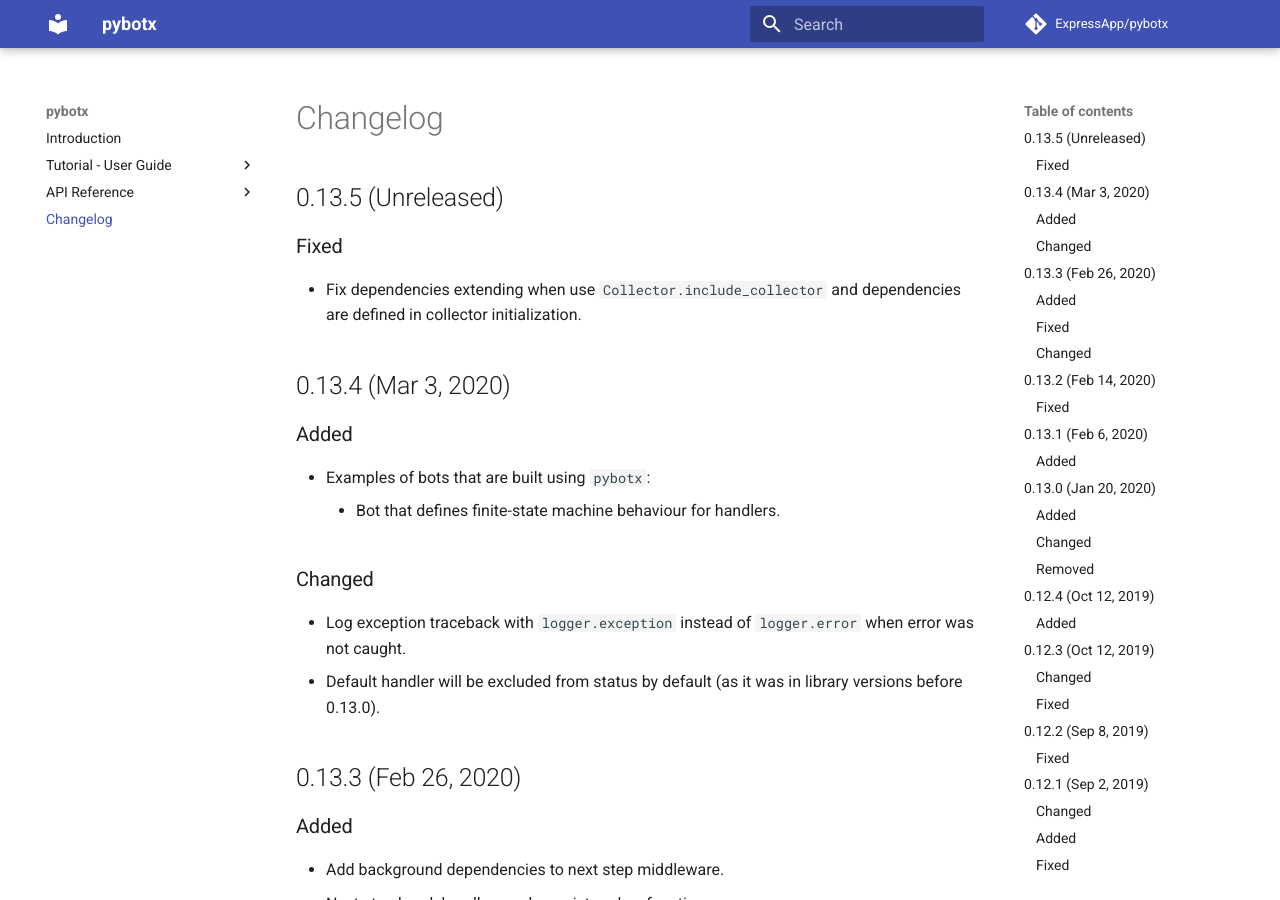
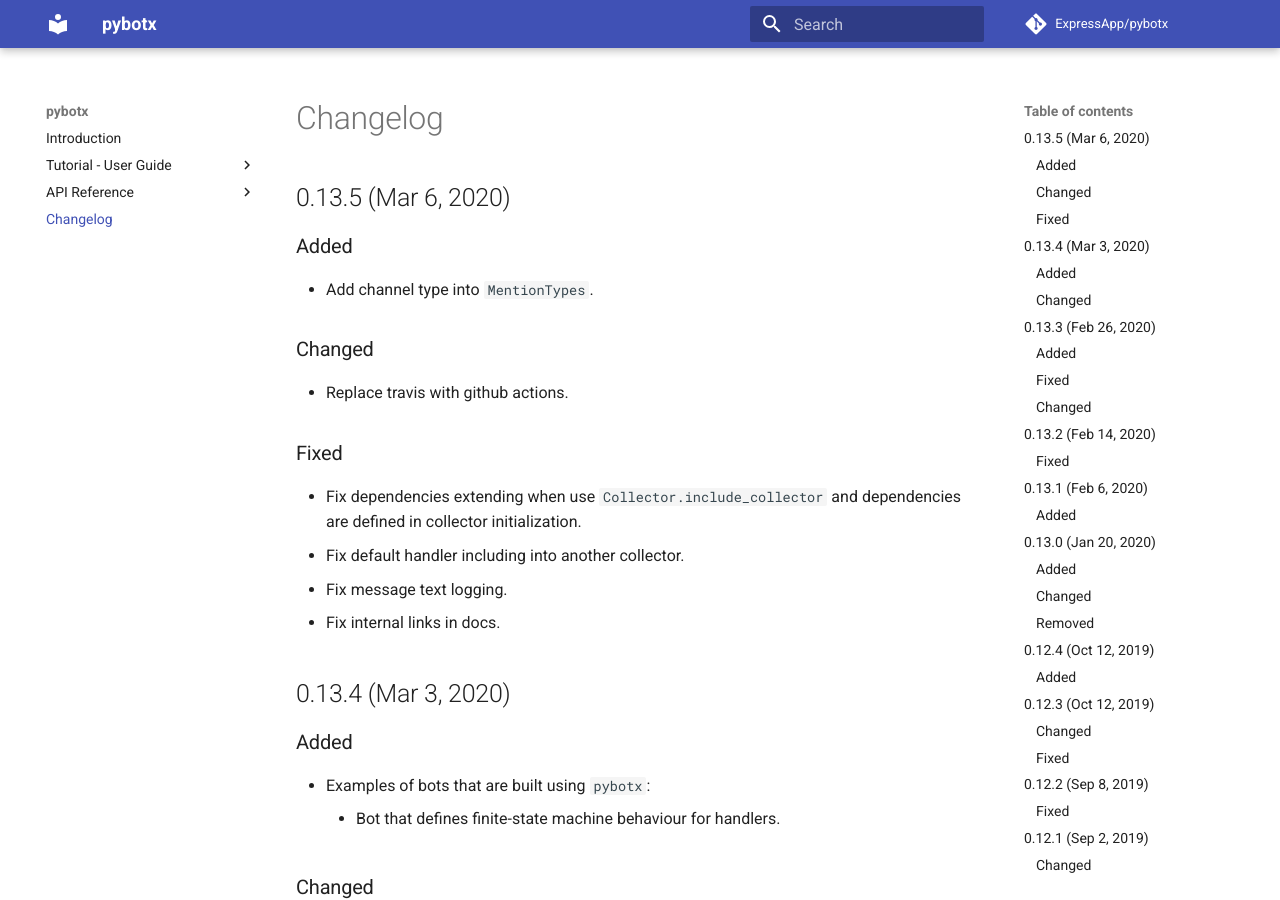
Before and after one commit to ExpressApp/pybotx, an MkDocs documentation site: the page built from docs/changelog.md, in a window 1280 px wide and 900 px high. Built offline with MkDocs 1.6.1 and Material for MkDocs 9.7.7, drawn with Linux system fonts in a browser that asks for light colours; comment, search, counter and statistics services are not loaded.

Commit message:
update release notes

```diff
--- a/docs/changelog.md
+++ b/docs/changelog.md
@@ -1,9 +1,20 @@
-## 0.13.5 (Unreleased)
+## 0.13.5 (Mar 6, 2020)
+
+### Added
+
+* Add channel type into `MentionTypes`.
+
+### Changed
+
+* Replace travis with github actions.
 
 ### Fixed
 
 * Fix dependencies extending when use `Collector.include_collector` and dependencies are
 defined in collector initialization.
+* Fix default handler including into another collector.
+* Fix message text logging.
+* Fix internal links in docs.
 
 ## 0.13.4 (Mar 3, 2020)
 
--- a/pyproject.toml
+++ b/pyproject.toml
@@ -1,6 +1,6 @@
 [tool.poetry]
 name = "botx"
-version = "0.13.4"
+version = "0.13.5"
 description = "A little python framework for building bots for eXpress"
 license = "MIT"
 
```
